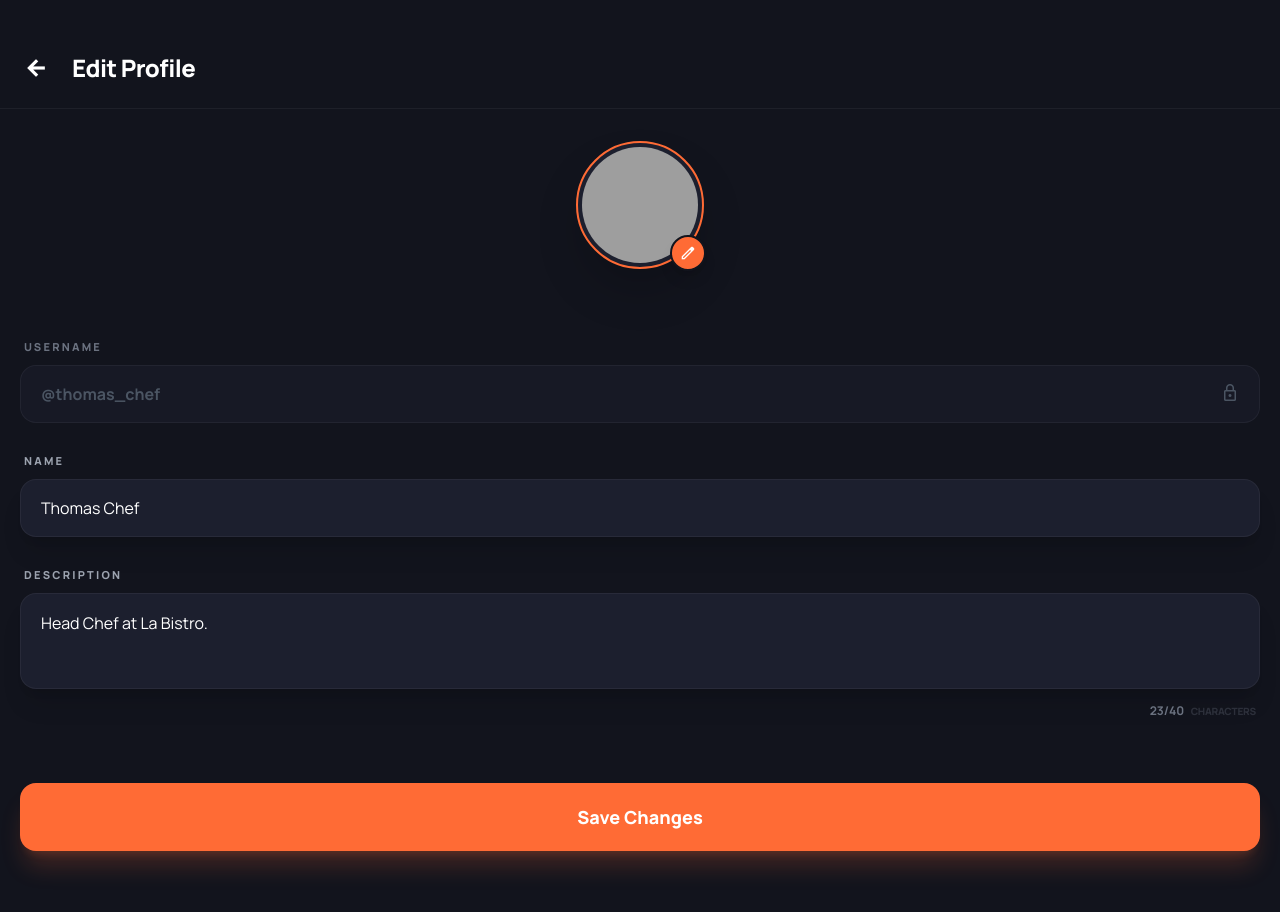
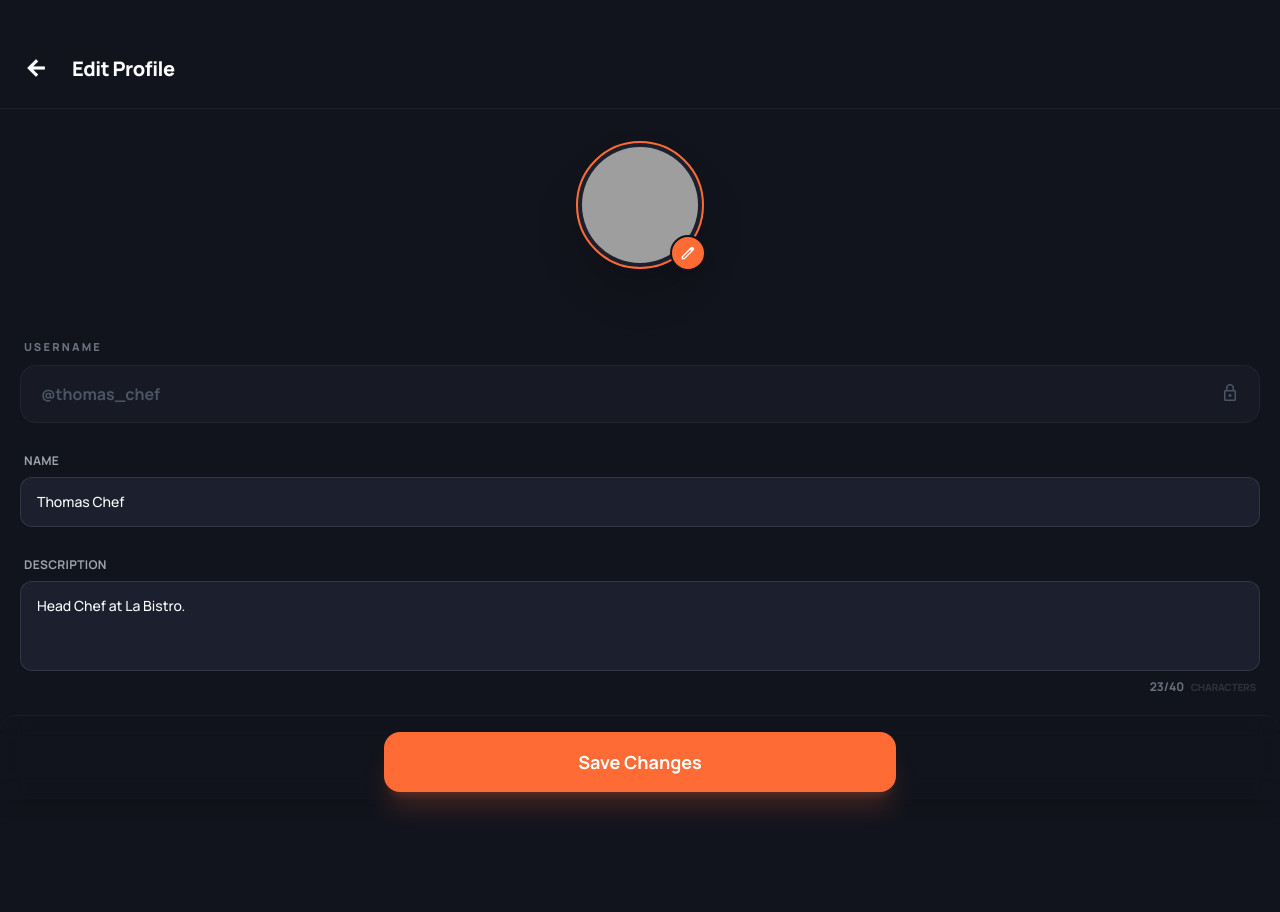
Before and after one commit to Muhibush/food_cost, a React (Vite) app in the folder apps/web/: page /profile/edit in a window 1280 px wide. Shown: the top 912 px of the page. After the commit the page ends 823 px from the top, so only its background shows below. Built offline with nearby package versions, Linux system fonts and the light colour scheme; grey boxes are pictures that could not be loaded.

Commit message:
feat: Implement profile editing with avatar compression, Zustand store, and unsaved changes blocking.

```diff
--- a/apps/web/package.json
+++ b/apps/web/package.json
@@ -13,6 +13,7 @@
         "@radix-ui/react-popover": "^1.1.15",
         "clsx": "^2.1.1",
         "date-fns": "^4.1.0",
+        "idb-keyval": "^6.2.2",
         "react": "^18.3.1",
         "react-day-picker": "^9.13.2",
         "react-dom": "^18.3.1",
--- /dev/null
+++ b/apps/web/src/pages/edit_profile/store/useProfileStore.ts
@@ -0,0 +1,32 @@
+import { create } from 'zustand';
+import { persist, createJSONStorage } from 'zustand/middleware';
+import { UserProfile } from '../../../types';
+import { idbStorage } from '../../../utils/storageUtils';
+
+interface ProfileState {
+    profile: UserProfile;
+    updateProfile: (updates: Partial<UserProfile>) => void;
+}
+
+const defaultProfile: UserProfile = {
+    name: 'Thomas Chef',
+    username: 'thomas_chef',
+    description: 'Head Chef at La Bistro.',
+    avatar: 'https://lh3.googleusercontent.com/aida-public/AB6AXuDtKh_wtIoQQkw7stwg6_dUbYwzRyj2JDYeuICxZ5vfvLYDunXRddDZNvt_PJrG_5LBOCORVFSs2vBYKeFDEWhZepFLX7ZWPedAVfpfZhov945Uni5JvkmStFuABKLhQ-jD1maP_jIpf9dV49Qk3YtkyQ4eOCI3oI6ttqN3o7anDnjg4eDU9QZ5-rImasTSSrfEkhK6eORC-six3CmewhQiV8-4Vegqbu3ZTOyQ4-03cdyJU69S23LB_zJaVpeqwdHqVOgOadH4CWM'
+};
+
+export const useProfileStore = create<ProfileState>()(
+    persist(
+        (set) => ({
+            profile: defaultProfile,
+            updateProfile: (updates) =>
+                set((state) => ({
+                    profile: { ...state.profile, ...updates },
+                })),
+        }),
+        {
+            name: 'food-cost-profile',
+            storage: createJSONStorage(() => idbStorage),
+        }
+    )
+);
--- a/apps/web/src/pages/edit_profile/view/EditProfile.tsx
+++ b/apps/web/src/pages/edit_profile/view/EditProfile.tsx
@@ -1,31 +1,87 @@
-import React, { useState } from 'react';
-import { useNavigate } from 'react-router-dom';
+import React, { useState, useRef, useMemo, useEffect } from 'react';
+import { useNavigate, useBlocker } from 'react-router-dom';
+import { useProfileStore } from '../store/useProfileStore';
+import { compressImage } from '../../../utils/imageUtils';
+import { Header } from '../../../components/ui/Header';
+import { Input } from '../../../components/ui/Input';
+import { Textarea } from '../../../components/ui/Textarea';
+import { ActionFooter } from '../../../components/ui/ActionFooter';
+import { AlertDialog } from '../../../components/ui/AlertDialog';
+import { Badge } from '../../../components/ui/Badge';
 
 export const EditProfile: React.FC = () => {
     const navigate = useNavigate();
-    const [name, setName] = useState('Thomas Chef');
-    const [description, setDescription] = useState('Head Chef at La Bistro.');
+    const { profile, updateProfile } = useProfileStore();
+    const [name, setName] = useState(profile.name);
+    const [description, setDescription] = useState(profile.description);
+    const [avatarUrl, setAvatarUrl] = useState(profile.avatar);
+    const fileInputRef = useRef<HTMLInputElement>(null);
     const maxChars = 40;
 
+    const isDirty = useMemo(() => {
+        return name !== profile.name ||
+            description !== profile.description ||
+            avatarUrl !== profile.avatar;
+    }, [name, description, avatarUrl, profile]);
+
+    const isSavingRef = useRef(false);
+
+    const blocker = useBlocker(
+        ({ currentLocation, nextLocation }) =>
+            !isSavingRef.current &&
+            isDirty &&
+            currentLocation.pathname !== nextLocation.pathname
+    );
+
+    useEffect(() => {
+        const handleBeforeUnload = (e: BeforeUnloadEvent) => {
+            if (isDirty) {
+                e.preventDefault();
+                e.returnValue = '';
+            }
+        };
+        window.addEventListener('beforeunload', handleBeforeUnload);
+        return () => window.removeEventListener('beforeunload', handleBeforeUnload);
+    }, [isDirty]);
+
+    const handleImageChange = async (e: React.ChangeEvent<HTMLInputElement>) => {
+        if (e.target.files && e.target.files.length > 0) {
+            const file = e.target.files[0];
+            try {
+                // Resize profile photo to max 150x150, 60% quality WebP
+                const compressedBase64 = await compressImage(file, 150, 0.6);
+                setAvatarUrl(compressedBase64);
+            } catch (error) {
+                console.error("Failed to compress image", error);
+            }
+        }
+    };
+
+    const handleEditClick = () => {
+        fileInputRef.current?.click();
+    };
+
     const handleSave = () => {
-        // Logic to save profile changes would go here
+        isSavingRef.current = true;
+        updateProfile({ name, description, avatar: avatarUrl });
         navigate('/profile');
     };
 
     return (
         <div className="bg-background-dark font-display text-white min-h-screen flex flex-col -mx-5 -mt-4 pb-safe">
-            {/* Header */}
-            <header className="sticky top-0 z-50 bg-background-dark px-6 pt-12 pb-5 border-b border-white/5">
-                <div className="flex items-center gap-4">
-                    <button
-                        onClick={() => navigate('/profile')}
-                        className="h-10 w-10 -ml-2 rounded-full flex items-center justify-center hover:bg-white/10 transition-all active:scale-[0.95]"
+            <Header
+                title="Edit Profile"
+                showBackButton
+                rightElement={isDirty && (
+                    <Badge
+                        variant="warning"
+                        rounded="full"
+                        className="animate-pulse tracking-widest"
                     >
-                        <span className="material-symbols-outlined text-2xl font-bold">arrow_back</span>
-                    </button>
-                    <h1 className="text-2xl font-extrabold tracking-tight">Edit Profile</h1>
-                </div>
-            </header>
+                        Unsaved
+                    </Badge>
+                )}
+            />
 
             <main className="flex-1 flex flex-col px-5 py-8 pb-32 gap-10">
                 {/* Avatar Section */}
@@ -34,11 +90,21 @@ export const EditProfile: React.FC = () => {
                         <div className="w-32 h-32 rounded-full bg-surface-dark border-2 border-primary p-1 shadow-2xl relative overflow-visible group">
                             <div
                                 className="w-full h-full rounded-full bg-cover bg-center overflow-hidden"
-                                style={{ backgroundImage: "url('https://lh3.googleusercontent.com/aida-public/AB6AXuDtKh_wtIoQQkw7stwg6_dUbYwzRyj2JDYeuICxZ5vfvLYDunXRddDZNvt_PJrG_5LBOCORVFSs2vBYKeFDEWhZepFLX7ZWPedAVfpfZhov945Uni5JvkmStFuABKLhQ-jD1maP_jIpf9dV49Qk3YtkyQ4eOCI3oI6ttqN3o7anDnjg4eDU9QZ5-rImasTSSrfEkhK6eORC-six3CmewhQiV8-4Vegqbu3ZTOyQ4-03cdyJU69S23LB_zJaVpeqwdHqVOgOadH4CWM')" }}
+                                style={{ backgroundImage: `url('${avatarUrl}')` }}
                             ></div>
-                            <button className="absolute -bottom-1 -right-1 w-9 h-9 bg-primary rounded-full flex items-center justify-center text-white shadow-lg border-2 border-background-dark hover:bg-primary-dark transition-all active:scale-95 z-10">
+                            <button
+                                onClick={handleEditClick}
+                                className="absolute -bottom-1 -right-1 w-9 h-9 bg-primary rounded-full flex items-center justify-center text-white shadow-lg border-2 border-background-dark hover:bg-primary-dark transition-all active:scale-95 z-10"
+                            >
                                 <span className="material-symbols-outlined text-lg">edit</span>
                             </button>
+                            <input
+                                type="file"
+                                accept="image/*"
+                                className="hidden"
+                                ref={fileInputRef}
+                                onChange={handleImageChange}
+                            />
                         </div>
                     </div>
                 </section>
@@ -54,7 +120,7 @@ export const EditProfile: React.FC = () => {
                                 id="username"
                                 readOnly
                                 type="text"
-                                value="@thomas_chef"
+                                value={`@${profile.username}`}
                             />
                             <div className="absolute right-5 top-1/2 -translate-y-1/2 text-gray-600">
                                 <span className="material-symbols-outlined text-xl">lock</span>
@@ -62,46 +128,52 @@ export const EditProfile: React.FC = () => {
                         </div>
                     </div>
 
-                    <div className="space-y-2">
-                        <label className="text-[11px] font-black text-gray-400 uppercase tracking-[0.2em] ml-1">Name</label>
-                        <div className="relative">
-                            <input
-                                className="w-full bg-surface-dark text-white border border-white/5 rounded-2xl px-5 py-4 focus:ring-2 focus:ring-primary focus:border-transparent outline-none transition-all placeholder-white/10 shadow-xl"
-                                id="name"
-                                type="text"
+                    <Input
+                        label="Name"
                         value={name}
                         onChange={(e) => setName(e.target.value)}
+                        placeholder="Your Name"
                     />
-                        </div>
-                    </div>
 
                     <div className="space-y-2">
-                        <label className="text-[11px] font-black text-gray-400 uppercase tracking-[0.2em] ml-1">Description</label>
-                        <div className="relative">
-                            <textarea
-                                className="w-full bg-surface-dark text-white border border-white/5 rounded-2xl px-5 py-4 focus:ring-2 focus:ring-primary focus:border-transparent outline-none transition-all placeholder-white/10 resize-none shadow-xl leading-relaxed h-[6rem]"
-                                id="description"
-                                maxLength={maxChars}
+                        <Textarea
+                            label="Description"
                             value={description}
                             onChange={(e) => setDescription(e.target.value)}
-                            ></textarea>
+                            maxLength={maxChars}
+                            rows={3}
+                            placeholder="A short bio..."
+                        />
                         <p className="text-xs text-gray-500 text-right mt-2 font-bold px-1">
                             {description.length}/{maxChars} <span className="text-[10px] uppercase font-black opacity-30 tracking-tight ml-1">characters</span>
                         </p>
                     </div>
-                    </div>
                 </form>
+            </main>
 
-                {/* Save Button */}
-                <div className="mt-auto pt-6">
-                    <button
-                        onClick={handleSave}
-                        className="w-full bg-primary hover:bg-primary-dark text-white px-8 py-5 rounded-2xl font-black text-lg shadow-xl shadow-primary/20 transition-all active:scale-95 flex items-center justify-center gap-2 mb-8"
-                    >
-                        Save Changes
-                    </button>
-                </div>
-            </main>
+            <ActionFooter
+                className="bottom-0"
+                primaryAction={{
+                    label: 'Save Changes',
+                    onClick: handleSave,
+                    isDisabled: !name.trim()
+                }}
+            />
+
+            <AlertDialog
+                isOpen={blocker.state === 'blocked'}
+                title="Discard Changes?"
+                message="You have unsaved changes to your profile. If you leave now, these changes will be lost."
+                confirmLabel="Discard"
+                cancelLabel="Keep Editing"
+                isDestructive
+                onCancel={() => blocker.state === 'blocked' && blocker.reset()}
+                onConfirm={() => {
+                    if (blocker.state === 'blocked') {
+                        blocker.proceed();
+                    }
+                }}
+            />
         </div>
     );
 };
--- a/apps/web/src/pages/profile_detail/view/Profile.tsx
+++ b/apps/web/src/pages/profile_detail/view/Profile.tsx
@@ -5,6 +5,7 @@ import { AlertDialog } from '../../../components/ui/AlertDialog';
 import { useIngredientsStore } from '../../ingredient_list/store/useIngredientsStore';
 import { useRecipesStore } from '../../recipe_list/store/useRecipesStore';
 import { useOrdersStore } from '../../order_list/store/useOrdersStore';
+import { useProfileStore } from '../../edit_profile/store/useProfileStore';
 
 export const Profile: React.FC = () => {
     const navigate = useNavigate();
@@ -17,6 +18,7 @@ export const Profile: React.FC = () => {
     const { clearAllIngredients } = useIngredientsStore();
     const { clearAllRecipes } = useRecipesStore();
     const { clearAllOrders } = useOrdersStore();
+    const { profile } = useProfileStore();
 
     const handleClearData = () => {
         clearAllOrders();
@@ -52,13 +54,13 @@ export const Profile: React.FC = () => {
                         <div className="w-32 h-32 rounded-full bg-surface-dark border-[3px] border-primary p-1.5 shadow-2xl shadow-primary/20">
                             <div
                                 className="w-full h-full rounded-full bg-cover bg-center"
-                                style={{ backgroundImage: "url('https://lh3.googleusercontent.com/aida-public/AB6AXuDtKh_wtIoQQkw7stwg6_dUbYwzRyj2JDYeuICxZ5vfvLYDunXRddDZNvt_PJrG_5LBOCORVFSs2vBYKeFDEWhZepFLX7ZWPedAVfpfZhov945Uni5JvkmStFuABKLhQ-jD1maP_jIpf9dV49Qk3YtkyQ4eOCI3oI6ttqN3o7anDnjg4eDU9QZ5-rImasTSSrfEkhK6eORC-six3CmewhQiV8-4Vegqbu3ZTOyQ4-03cdyJU69S23LB_zJaVpeqwdHqVOgOadH4CWM')" }}
+                                style={{ backgroundImage: `url('${profile.avatar}')` }}
                             ></div>
                         </div>
                     </div>
-                    <h2 className="text-3xl font-black mb-1">Thomas Chef</h2>
-                    <p className="text-gray-500 text-sm font-bold tracking-wide mb-2">@thomaschef</p>
-                    <p className="text-gray-400 text-sm font-medium bg-surface-dark px-4 py-1.5 rounded-full border border-white/5">Head Chef at La Bistro</p>
+                    <h2 className="text-3xl font-black mb-1">{profile.name}</h2>
+                    <p className="text-gray-500 text-sm font-bold tracking-wide mb-2">@{profile.username}</p>
+                    <p className="text-gray-400 text-sm font-medium bg-surface-dark px-4 py-1.5 rounded-full border border-white/5">{profile.description}</p>
                 </section>
 
                 <div className="space-y-8">
--- /dev/null
+++ b/apps/web/src/utils/imageUtils.ts
@@ -0,0 +1,41 @@
+export const compressImage = (file: File, maxDimension: number, quality: number = 0.6): Promise<string> => {
+    return new Promise((resolve, reject) => {
+        const reader = new FileReader();
+        reader.readAsDataURL(file);
+        reader.onload = (event) => {
+            const img = new Image();
+            img.src = event.target?.result as string;
+            img.onload = () => {
+                const canvas = document.createElement('canvas');
+                let width = img.width;
+                let height = img.height;
+
+                if (width > height) {
+                    if (width > maxDimension) {
+                        height = Math.round((height *= maxDimension / width));
+                        width = maxDimension;
+                    }
+                } else {
+                    if (height > maxDimension) {
+                        width = Math.round((width *= maxDimension / height));
+                        height = maxDimension;
+                    }
+                }
+
+                canvas.width = width;
+                canvas.height = height;
+
+                const ctx = canvas.getContext('2d');
+                if (ctx) {
+                    ctx.drawImage(img, 0, 0, width, height);
+                    const mimeType = file.type === 'image/jpeg' ? 'image/jpeg' : 'image/webp';
+                    resolve(canvas.toDataURL(mimeType, quality));
+                } else {
+                    reject(new Error('Failed to get canvas context'));
+                }
+            };
+            img.onerror = (error) => reject(error);
+        };
+        reader.onerror = (error) => reject(error);
+    });
+};
--- /dev/null
+++ b/apps/web/src/utils/storageUtils.ts
@@ -0,0 +1,14 @@
+import { get, set, del } from 'idb-keyval';
+import { StateStorage } from 'zustand/middleware';
+
+export const idbStorage: StateStorage = {
+    getItem: async (name: string): Promise<string | null> => {
+        return (await get(name)) || null;
+    },
+    setItem: async (name: string, value: string): Promise<void> => {
+        await set(name, value);
+    },
+    removeItem: async (name: string): Promise<void> => {
+        await del(name);
+    },
+};
```
Also changed, not shown: apps/web/src/types/index.ts (+7 -0 lines), 1 other file (tests, documents, lock files or other folders). Lines whose indentation alone changed are shown as unchanged.
